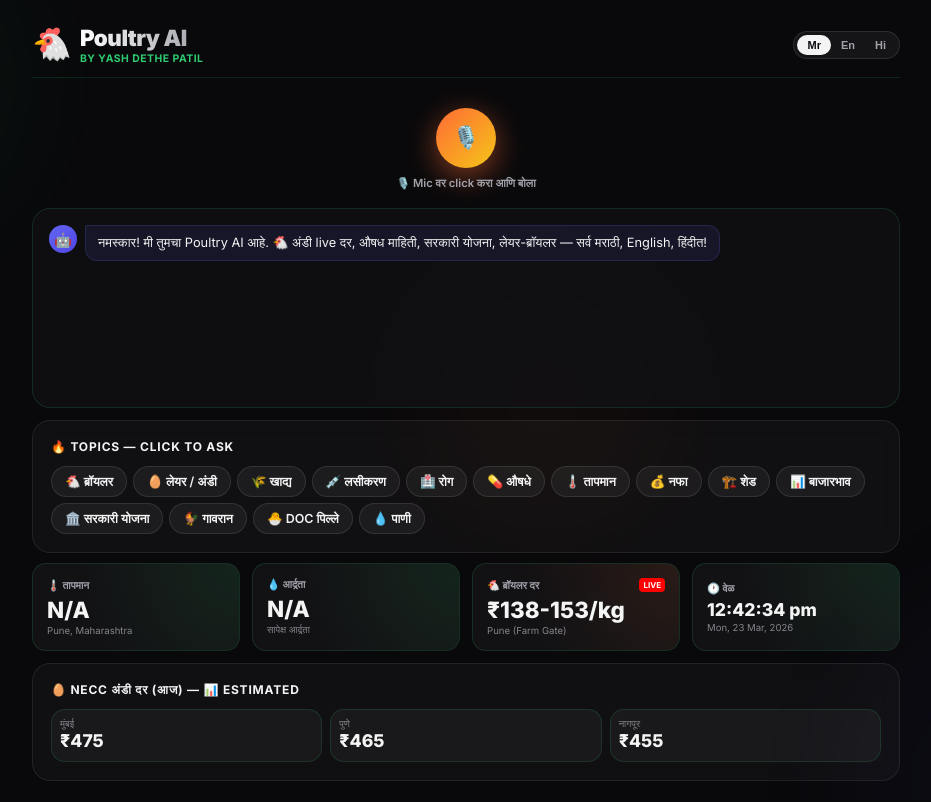
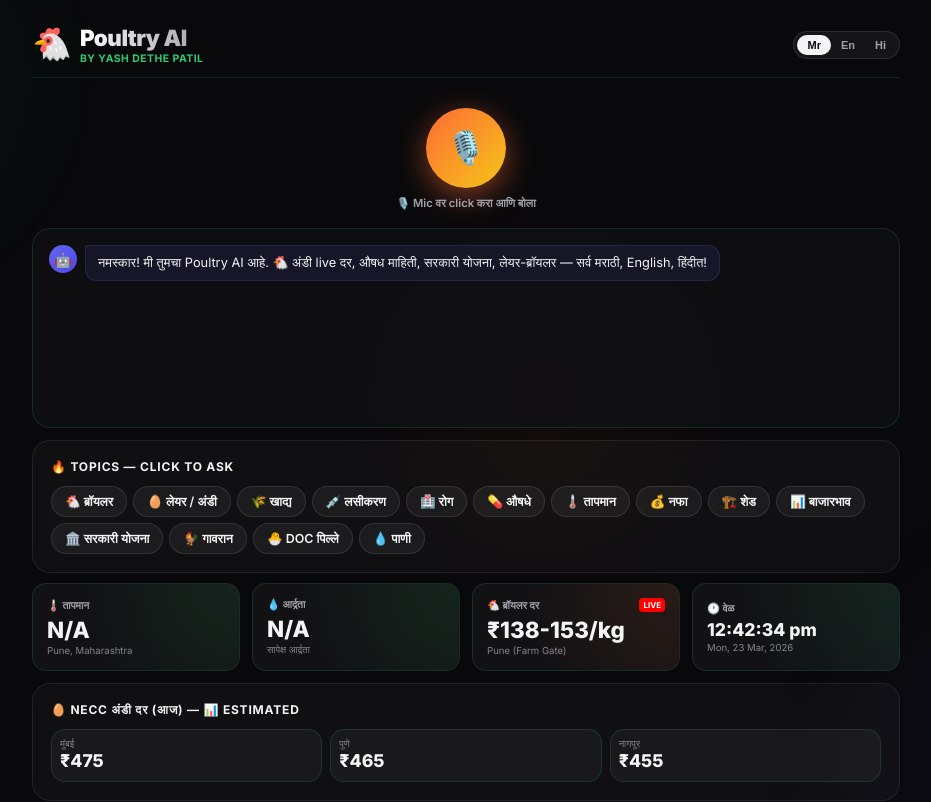
Before and after one commit to yashdetheofficial-ai-web/Poultry-AI, a React (Vite) app in the folder react-vite/: page / in a window 1280 px wide. Shown: the top 802 px of the page, without its empty margins (174-1105 px from the left). Built offline with nearby package versions, Linux system fonts and the light colour scheme; no server answers.

Commit message:
Increase mic button size

```diff
--- a/react-vite/src/index.css
+++ b/react-vite/src/index.css
@@ -8,8 +8,8 @@
   --green: #2ecc71;
   --orange: #ff6b35;
   --purple: #6c5ce7;
-  --mic: 60px;
-  --mic-f: 22px;
+  --mic: 80px;
+  --mic-f: 32px;
 }
 * { box-sizing: border-box; margin: 0; padding: 0; }
 body {
```
